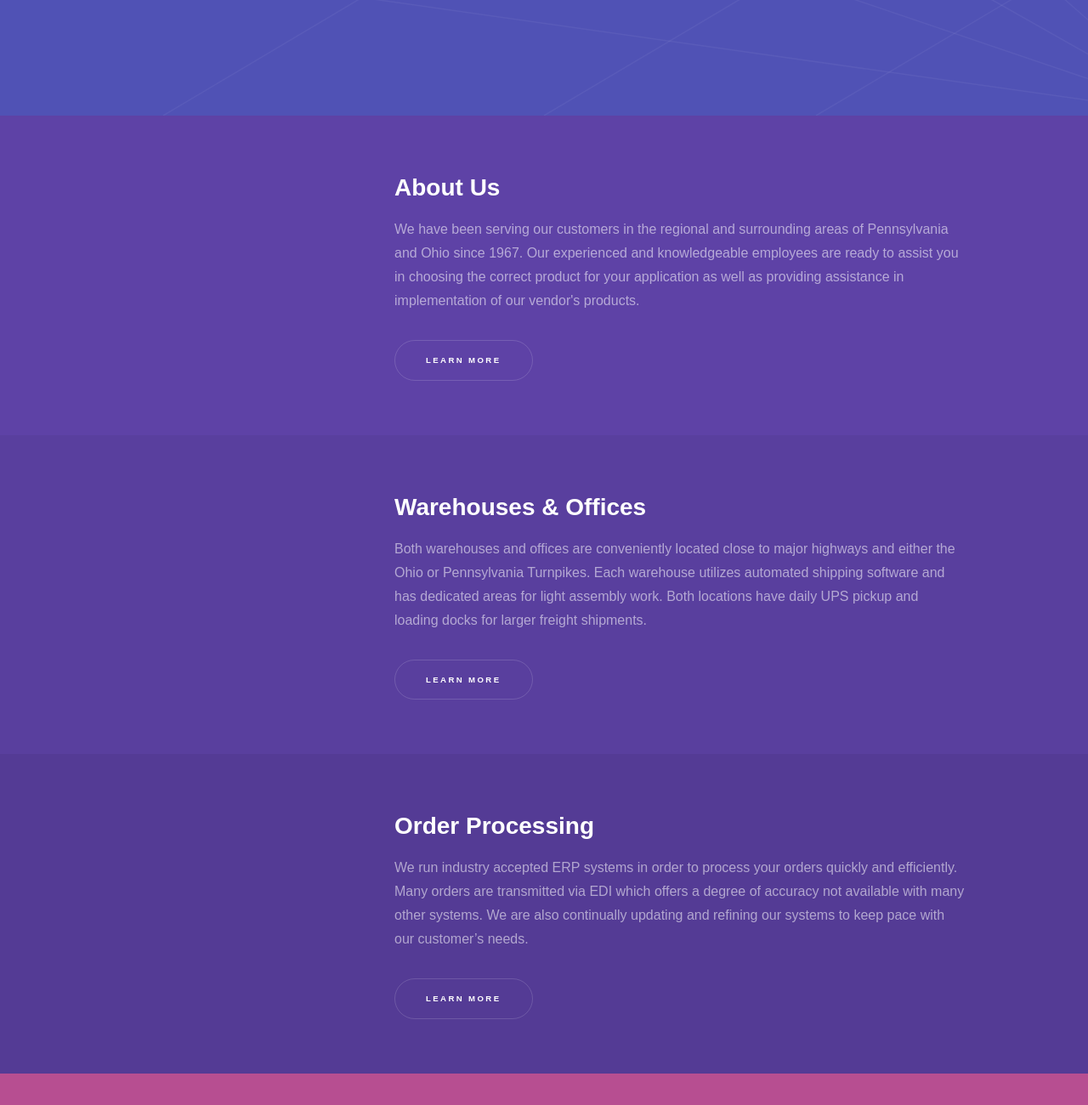
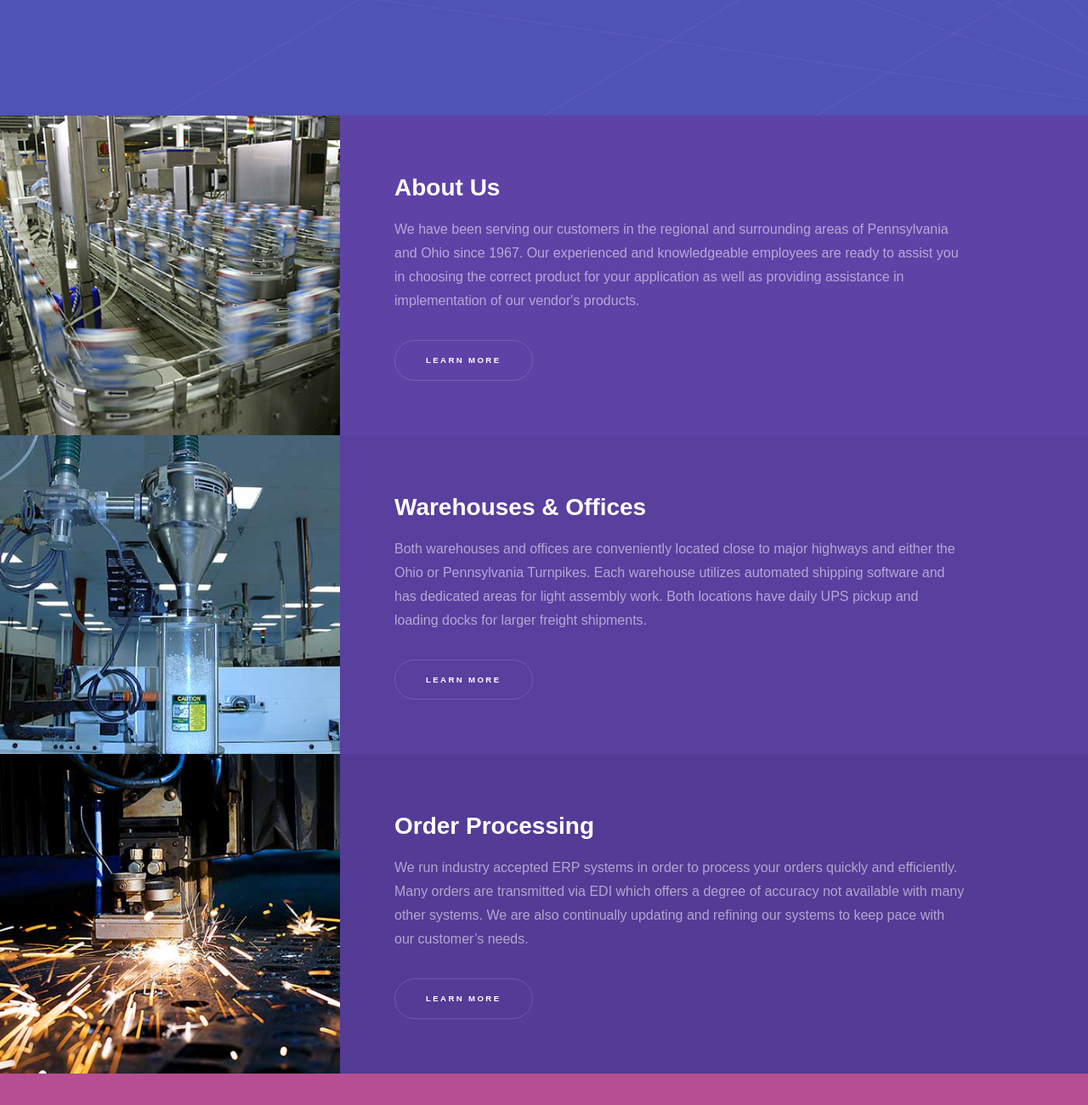
Before and after one commit to fluidraulics/wwwhs, a website: page views/index.html in a window 1280 px wide. Shown: the part 680-1980 px from the top of the page at 85% size. Drawn offline with Linux system fonts and the light colour scheme; files that its build step writes are made by us from their sources; files whose address does not match are found by name.

Commit message:
add who we are images

```diff
--- a/views/index.html
+++ b/views/index.html
@@ -49,7 +49,7 @@
 				<!-- One -->
 					<section id="one" class="wrapper style1 spotlights">
 						<section>
-							<a href="#" class="image"><img src="images/pic01.jpg" alt="" data-position="center center" /></a>
+							<a href="#" class="image"><img src="img/dairy-farm-production-line.jpg" alt="Dairy Farm Production Line" data-position="center center" /></a>
 							<div class="content">
 								<div class="inner">
 									<h2>About Us</h2>
@@ -61,7 +61,7 @@
 							</div>
 						</section>
 						<section>
-							<a href="#" class="image"><img src="images/pic02.jpg" alt="" data-position="top center" /></a>
+							<a href="#" class="image"><img src="img/high-tech-lab.jpg" alt="High Tech Lab" data-position="top center" /></a>
 							<div class="content">
 								<div class="inner">
 									<h2>Warehouses &amp; Offices</h2>
@@ -73,7 +73,7 @@
 							</div>
 						</section>
 						<section>
-							<a href="#" class="image"><img src="images/pic03.jpg" alt="" data-position="25% 25%" /></a>
+							<a href="#" class="image"><img src="img/laser-close-up.jpg" alt="Laser Close Up" data-position="25% 25%" /></a>
 							<div class="content">
 								<div class="inner">
 									<h2>Order Processing</h2>
```
Also changed, not shown: assets/img/dairy-farm-production-line.jpg (added), assets/img/high-tech-lab.jpg (added), assets/img/laser-close-up.jpg (added).
